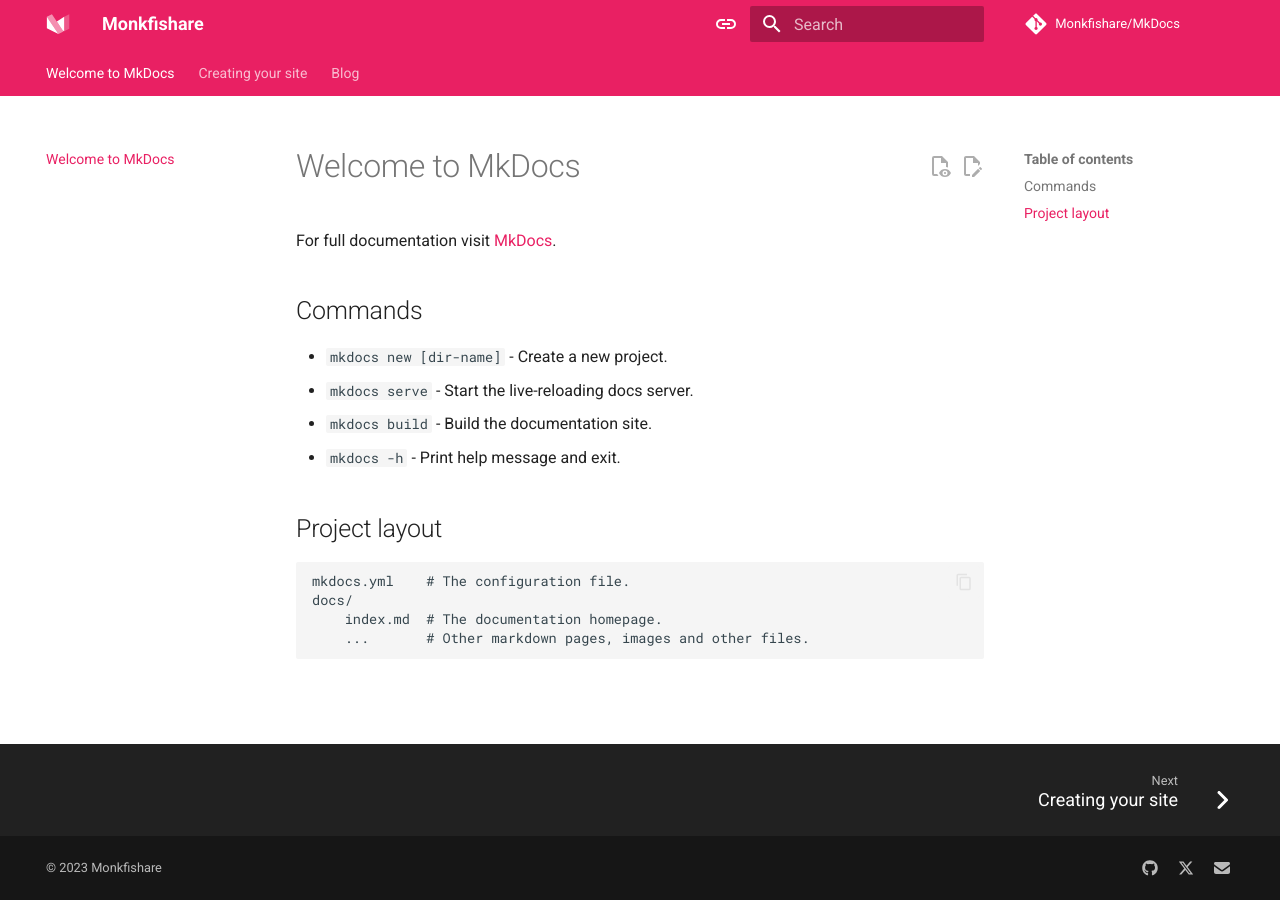
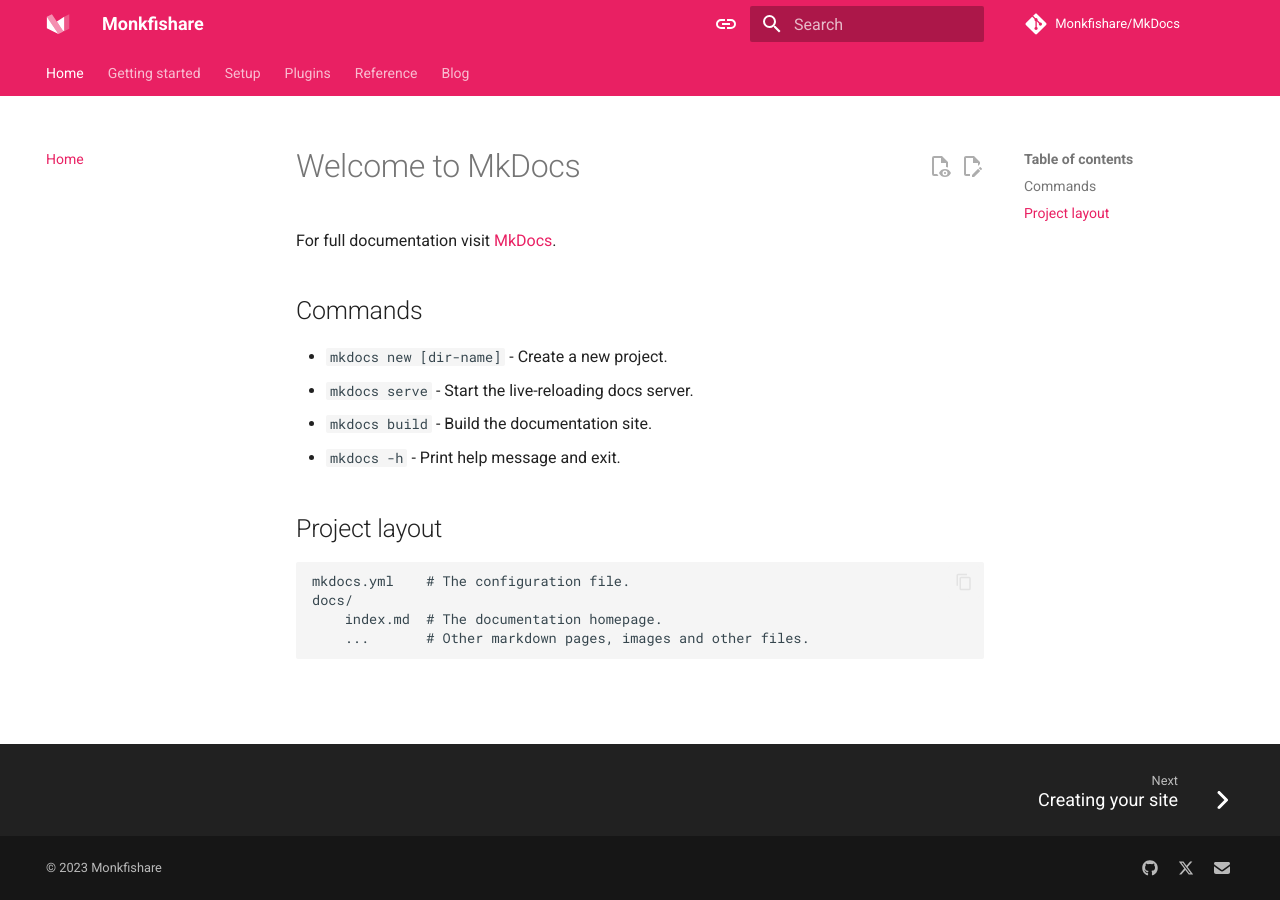
Before and after one commit to Monkfishare/MkDocs, an MkDocs documentation site: the page built from docs/index.md, in a window 1280 px wide. Built offline with MkDocs 1.6.1 and Material for MkDocs 9.7.7, drawn with Linux system fonts in a browser that asks for light colours; comment, search, counter and statistics services are not loaded; part of the change alters nothing that is shown.

Commit message:
Update mkdocs.yml

```diff
--- a/mkdocs.yml
+++ b/mkdocs.yml
@@ -166,3 +166,91 @@ markdown_extensions:
   - pymdownx.tasklist:
       custom_checkbox: true
   - pymdownx.tilde
+
+# Page tree
+nav:
+  - Home: index.md
+  - Getting started:
+    - Installation: getting-started.md
+    - Creating your site: creating-your-site.md
+    - Publishing your site: publishing-your-site.md
+    - Customization: customization.md
+    - Conventions: conventions.md
+    - Browser support: browser-support.md
+    - Enterprise feedback: enterprise-support.md
+    - Philosophy: philosophy.md
+    - Alternatives: alternatives.md
+    - License: license.md
+    - Changelog:
+      - changelog/index.md
+      - How to upgrade: upgrade.md
+    - Contributing:
+      - contributing/index.md
+      - Reporting a bug: contributing/reporting-a-bug.md
+      - Reporting a docs issue: contributing/reporting-a-docs-issue.md
+      - Requesting a change: contributing/requesting-a-change.md
+      - Adding translations: contributing/adding-translations.md
+      - Making a pull request: contributing/making-a-pull-request.md
+      - Asking a question: https://github.com/squidfunk/mkdocs-material/discussions
+    - Guides:
+      - Creating a reproduction: guides/creating-a-reproduction.md
+  - Setup:
+    - setup/index.md
+    - Changing the colors: setup/changing-the-colors.md
+    - Changing the fonts: setup/changing-the-fonts.md
+    - Changing the language: setup/changing-the-language.md
+    - Changing the logo and icons: setup/changing-the-logo-and-icons.md
+    - Ensuring data privacy: setup/ensuring-data-privacy.md
+    - Setting up navigation: setup/setting-up-navigation.md
+    - Setting up site search: setup/setting-up-site-search.md
+    - Setting up site analytics: setup/setting-up-site-analytics.md
+    - Setting up social cards: setup/setting-up-social-cards.md
+    - Setting up a blog: setup/setting-up-a-blog.md
+    - Setting up tags: setup/setting-up-tags.md
+    - Setting up versioning: setup/setting-up-versioning.md
+    - Setting up the header: setup/setting-up-the-header.md
+    - Setting up the footer: setup/setting-up-the-footer.md
+    - Adding a git repository: setup/adding-a-git-repository.md
+    - Adding a comment system: setup/adding-a-comment-system.md
+    - Building an optimized site: setup/building-an-optimized-site.md
+    - Building for offline usage: setup/building-for-offline-usage.md
+    - Extensions:
+      - setup/extensions/index.md
+      - Python Markdown: setup/extensions/python-markdown.md
+      - Python Markdown Extensions: setup/extensions/python-markdown-extensions.md
+  - Plugins:
+    - plugins/index.md
+    - Blog: plugins/blog.md
+    - Group: plugins/group.md
+    - Info: plugins/info.md
+    - Meta: plugins/meta.md
+    - Offline: plugins/offline.md
+    - Optimize: plugins/optimize.md
+    - Privacy: plugins/privacy.md
+    - Projects: plugins/projects.md
+    - Search: plugins/search.md
+    - Social: plugins/social.md
+    - Tags: plugins/tags.md
+    - Typeset: plugins/typeset.md
+    - Requirements:
+      - Image processing: plugins/requirements/image-processing.md
+      - Caching: plugins/requirements/caching.md
+  - Reference:
+    - reference/index.md
+    - Admonitions: reference/admonitions.md
+    - Annotations: reference/annotations.md
+    - Buttons: reference/buttons.md
+    - Code blocks: reference/code-blocks.md
+    - Content tabs: reference/content-tabs.md
+    - Data tables: reference/data-tables.md
+    - Diagrams: reference/diagrams.md
+    - Footnotes: reference/footnotes.md
+    - Formatting: reference/formatting.md
+    - Grids: reference/grids.md
+    - Icons, Emojis: reference/icons-emojis.md
+    - Images: reference/images.md
+    - Lists: reference/lists.md
+    - Math: reference/math.md
+    - Tooltips: reference/tooltips.md
+  - Blog:
+    - blog/index.md
```
